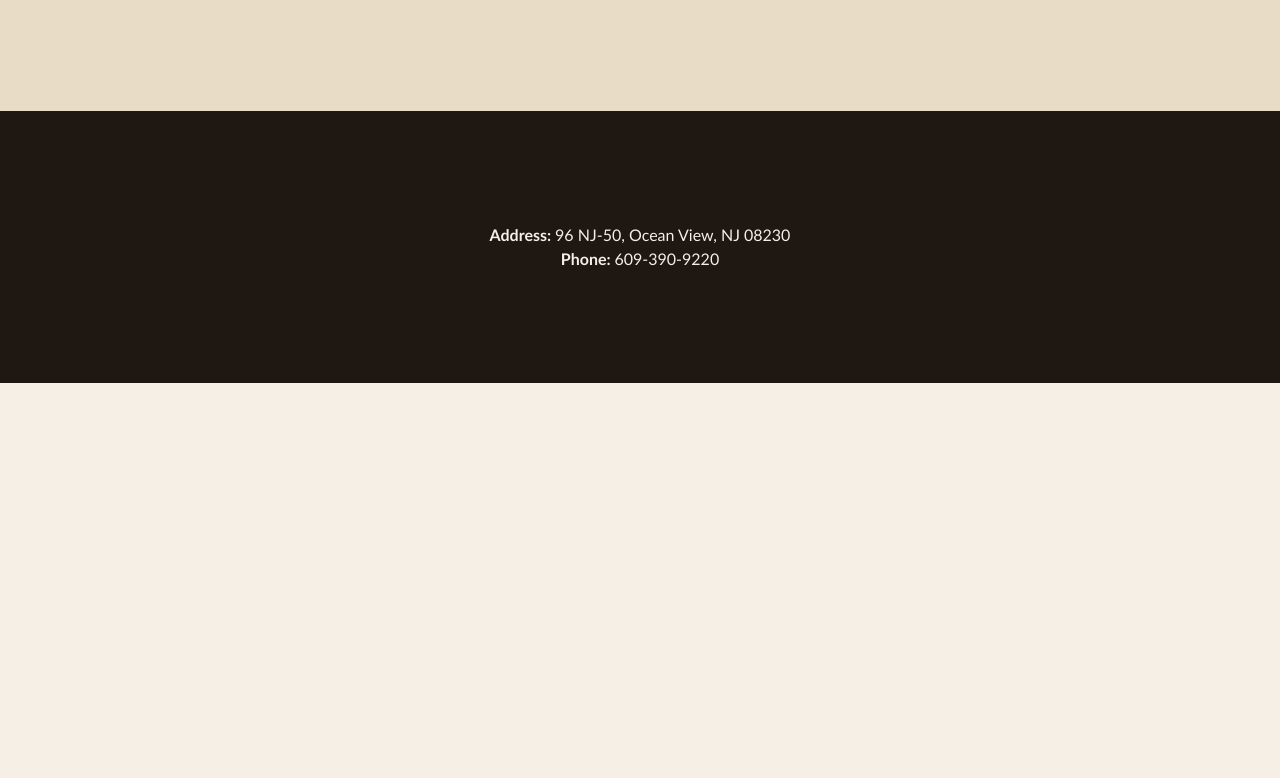
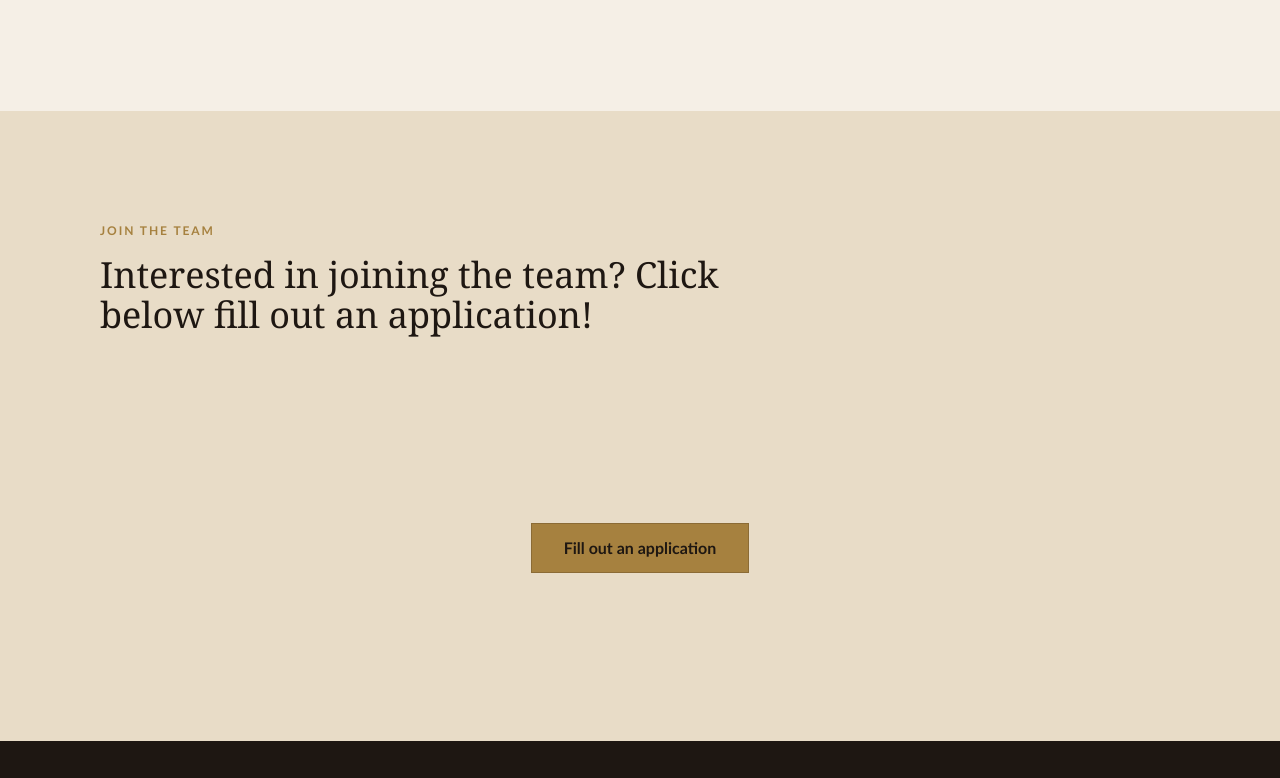
Before and after one commit to nick92461/salon-evolve, a Next.js app: page / in a window 1280 px wide. Shown: the part 3322-4100 px from the top of the page. Before the commit the page ends 3705 px from the top, so only its background shows below. Built offline with nearby package versions, Linux system fonts and the light colour scheme.

Commit message:
add careers section to main page

```diff
--- a/src/app/page.tsx
+++ b/src/app/page.tsx
@@ -4,6 +4,7 @@ import Services from "@/components/Services";
 import Stylists from "@/components/Stylists";
 import Pricing from "@/components/Pricing";
 import Visit from "@/components/Visit";
+import Careers from "@/components/Careers";
 
 export default function Home() {
   return (
@@ -13,6 +14,7 @@ export default function Home() {
       <Services />
       <Pricing />
       <Stylists />
+      <Careers />
       <Visit />
     </>
   );
--- /dev/null
+++ b/src/components/Careers.tsx
@@ -0,0 +1,43 @@
+"use client";
+
+import { motion } from "framer-motion";
+import Link from "next/link";
+
+export default function CareersSection() {
+  return (
+    <section id="careers" className="scroll-mt-[76px] bg-linen px-6 py-28 sm:px-12">
+      <div className="mx-auto grid max-w-[1080px]">
+        <motion.div
+          initial={{ opacity: 0, y: 28 }}
+          whileInView={{ opacity: 1, y: 0 }}
+          viewport={{ once: true, amount: 0.3 }}
+          transition={{ duration: 0.7 }}
+          className="mb-14 max-w-[640px]"
+        >
+          <p className="mb-4 text-xs font-semibold uppercase tracking-[0.16em] text-brass">
+            Join the Team
+          </p>
+          <h2 className="mb-3 font-display text-4xl">Interested in joining the team? Click below fill out an application!</h2>
+        </motion.div>
+        <motion.div
+            initial={{ opacity: 0, y: 28 }}
+            whileInView={{ opacity: 1, y: 0 }}
+            viewport={{ once: true, amount: 0.3 }}
+            transition={{ duration: 0.7 }}
+            className="mx-auto max-w-[1080px] mt-30 mb-14 flex justify-center"
+        >
+            <Link
+                key="/careers"
+                href="/careers"
+            >
+                <button
+                    className="border border-ink/20 bg-brass px-8 py-3 font-semibold text-ink transition-colors hover:bg-brass-light"
+                >
+                    Fill out an application
+                </button>
+            </Link>
+        </motion.div>
+      </div>
+    </section>
+  );
+}
--- a/src/components/Pricing.tsx
+++ b/src/components/Pricing.tsx
@@ -17,7 +17,7 @@ const PRICES = [
 
 export default function Pricing() {
     return (
-        <section id="pricing" className="scroll-mt-[76px] bg-parchment px-6 py-28 sm:px-12">
+        <section id="pricing" className="scroll-mt-[76px] bg-linen px-6 py-28 sm:px-12">
             <div className="mx-auto max-w-[1080px]">
                 <motion.div
                     initial={{ opacity: 0, y: 28 }}
--- a/src/components/Stylists.tsx
+++ b/src/components/Stylists.tsx
@@ -16,7 +16,7 @@ export default function Stylists() {
   const router = useRouter();
 
   return (
-    <section id="stylists" className="scroll-mt-[76px] bg-linen px-6 py-28 sm:px-12">
+    <section id="stylists" className="scroll-mt-[76px] bg-parchment px-6 py-28 sm:px-12">
       <div className="mx-auto max-w-[1080px]">
         <motion.div
           initial={{ opacity: 0, y: 28 }}
```
